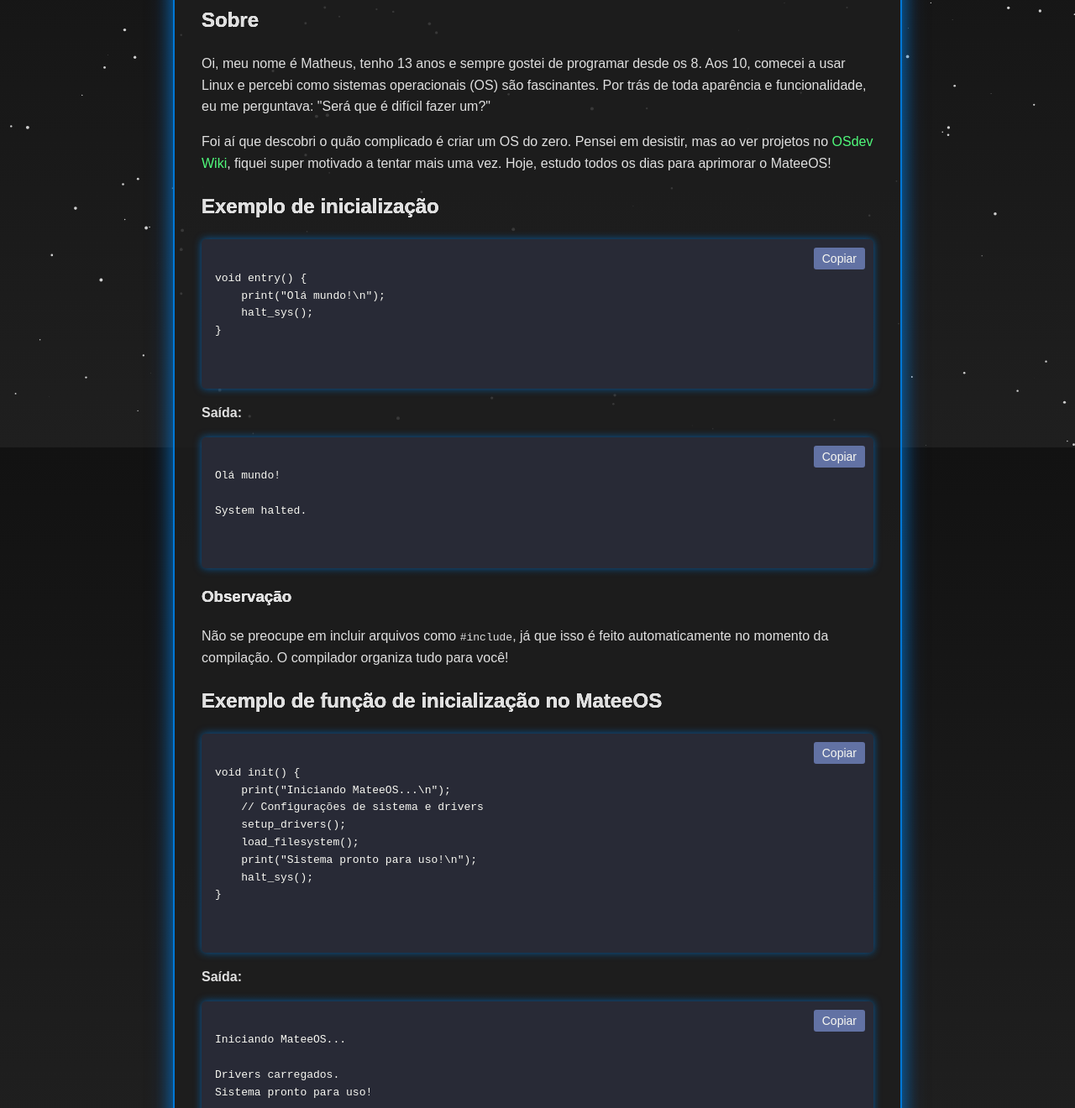
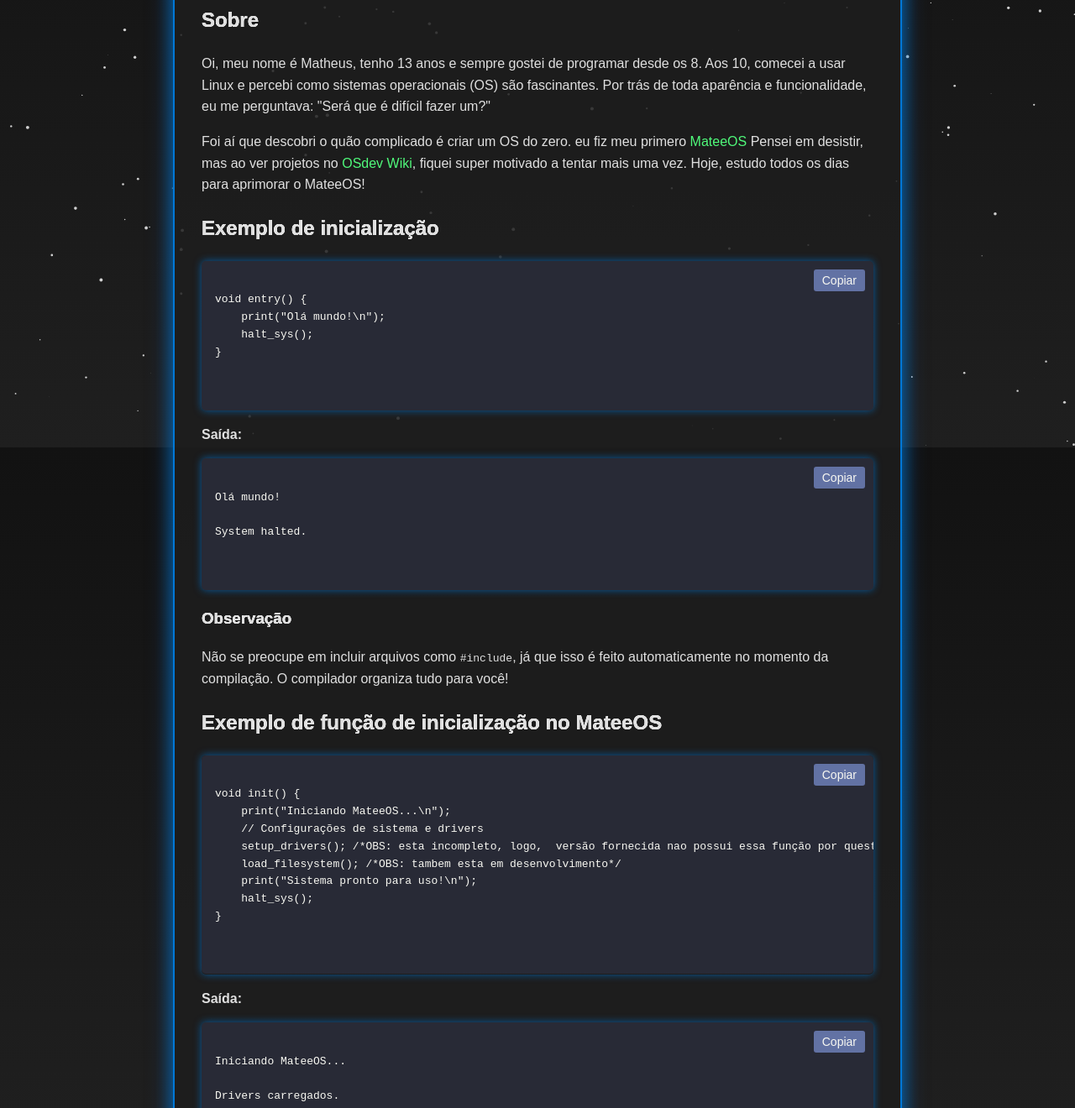
Before and after one commit to Mangtrug/MateeOS, a plain HTML site: page index.html in a window 1280 px wide. Shown: the part 267-1587 px from the top of the page at 84% size. Drawn offline with nearby package versions, Linux system fonts and the light colour scheme; a small style sheet from the web is missing.

Commit message:
Update index.html

```diff
--- a/index.html
+++ b/index.html
@@ -166,7 +166,7 @@
   <main>
     <h2>Sobre</h2>
     <p>Oi, meu nome é Matheus, tenho 13 anos e sempre gostei de programar desde os 8. Aos 10, comecei a usar Linux e percebi como sistemas operacionais (OS) são fascinantes. Por trás de toda aparência e funcionalidade, eu me perguntava: "Será que é difícil fazer um?"</p>
-    <p>Foi aí que descobri o quão complicado é criar um OS do zero. Pensei em desistir, mas ao ver projetos no <a href="https://wiki.osdev.org" target="_blank" style="color: #50fa7b; text-decoration: none;">OSdev Wiki</a>, fiquei super motivado a tentar mais uma vez. Hoje, estudo todos os dias para aprimorar o MateeOS!</p>
+    <p>Foi aí que descobri o quão complicado é criar um OS do zero. eu fiz meu primero <a href="MateeOS.iso" download="MateeOSv0.0.001.iso" style="color: #50fa7b; text-decoration: none;">MateeOS</a> Pensei em desistir, mas ao ver projetos no <a href="https://wiki.osdev.org" target="_blank" style="color: #50fa7b; text-decoration: none;">OSdev Wiki</a>, fiquei super motivado a tentar mais uma vez. Hoje, estudo todos os dias para aprimorar o MateeOS!</p>
 
     <h2>Exemplo de inicialização</h2>
     <pre><code class="language-c">
@@ -192,8 +192,8 @@ System halted.
 void init() {
     print("Iniciando MateeOS...\n");
     // Configurações de sistema e drivers
-    setup_drivers();
-    load_filesystem();
+    setup_drivers(); /*OBS: esta incompleto, logo,  versão fornecida nao possui essa função por questoes de seguranca*/
+    load_filesystem(); /*OBS: tambem esta em desenvolvimento*/
     print("Sistema pronto para uso!\n");
     halt_sys();
 }
```
